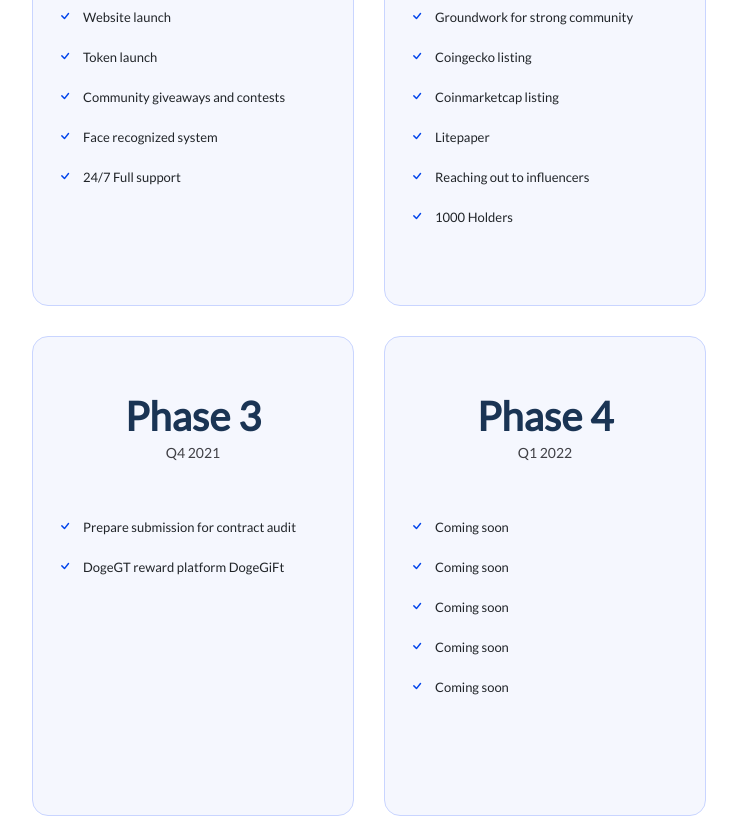
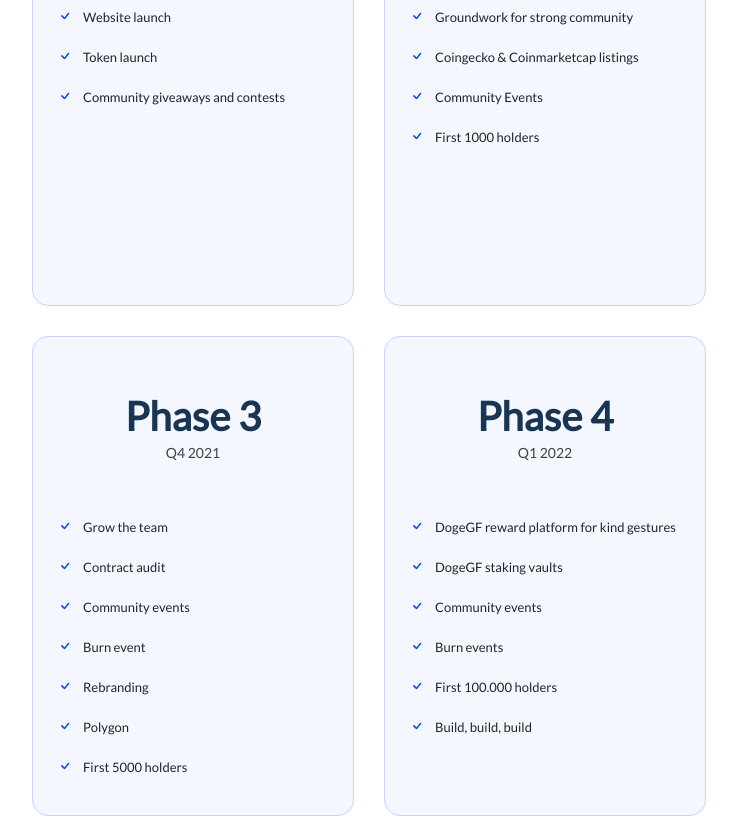
Before and after one commit to cookieranger/dogegf, a React (Create React App) app in the folder frontend/: page / in a window 1280 px wide. Shown: the part 2780-3597 px from the top of the page, without its empty margins (271-1008 px from the left). Built offline with nearby package versions, Linux system fonts and the light colour scheme.

Commit message:
[update] roadmap content and faq question

```diff
--- a/frontend/src/app/App.tsx
+++ b/frontend/src/app/App.tsx
@@ -352,14 +352,6 @@ function App() {
                           <i className="bi bi-check" />
                           <span>Community giveaways and contests</span>
                         </li>
-                        <li>
-                          <i className="bi bi-check" />
-                          <span>Face recognized system</span>
-                        </li>
-                        <li>
-                          <i className="bi bi-check" />
-                          <span>24/7 Full support</span>
-                        </li>
                       </ul>
                     </div>
                   </div>
@@ -378,23 +370,15 @@ function App() {
                         </li>
                         <li>
                           <i className="bi bi-check" />
-                          <span>Coingecko listing</span>
+                          <span>Coingecko & Coinmarketcap listings</span>
                         </li>
                         <li>
                           <i className="bi bi-check" />
-                          <span>Coinmarketcap listing</span>
+                          <span>Community Events</span>
                         </li>
                         <li>
                           <i className="bi bi-check" />
-                          <span>Litepaper</span>
-                        </li>
-                        <li>
-                          <i className="bi bi-check" />
-                          <span>Reaching out to influencers</span>
-                        </li>
-                        <li>
-                          <i className="bi bi-check" />
-                          <span>1000 Holders</span>
+                          <span>First 1000 holders</span>
                         </li>
                       </ul>
                     </div>
@@ -410,11 +394,31 @@ function App() {
                       <ul className="list-unstyled">
                         <li>
                           <i className="bi bi-check" />
-                          <span>Prepare submission for contract audit</span>
+                          <span>Grow the team</span>
                         </li>
                         <li>
                           <i className="bi bi-check" />
-                          <span>DogeGT reward platform DogeGiFt</span>
+                          <span>Contract audit</span>
+                        </li>
+                        <li>
+                          <i className="bi bi-check" />
+                          <span>Community events</span>
+                        </li>
+                        <li>
+                          <i className="bi bi-check" />
+                          <span>Burn event</span>
+                        </li>
+                        <li>
+                          <i className="bi bi-check" />
+                          <span>Rebranding</span>
+                        </li>
+                        <li>
+                          <i className="bi bi-check" />
+                          <span>Polygon</span>
+                        </li>
+                        <li>
+                          <i className="bi bi-check" />
+                          <span>First 5000 holders</span>
                         </li>
                       </ul>
                     </div>
@@ -430,23 +434,27 @@ function App() {
                       <ul className="list-unstyled">
                         <li>
                           <i className="bi bi-check" />
-                          <span>Coming soon</span>
+                          <span>DogeGF reward platform for kind gestures</span>
                         </li>
                         <li>
                           <i className="bi bi-check" />
-                          <span>Coming soon</span>
+                          <span>DogeGF staking vaults</span>
                         </li>
                         <li>
                           <i className="bi bi-check" />
-                          <span>Coming soon</span>
+                          <span>Community events</span>
                         </li>
                         <li>
                           <i className="bi bi-check" />
-                          <span>Coming soon</span>
+                          <span>Burn events</span>
                         </li>
                         <li>
                           <i className="bi bi-check" />
-                          <span>Coming soon</span>
+                          <span>First 100.000 holders</span>
+                        </li>
+                        <li>
+                          <i className="bi bi-check" />
+                          <span>Build, build, build</span>
                         </li>
                       </ul>
                     </div>
@@ -906,8 +914,8 @@ function App() {
                       >
                         <i className="faq-icon bi bi-plus fs-3" />
                         <span className="faq-title">
-                          Why does the MetaMask wallet doesn’t show the fiat
-                          value of my $DOGEGF tokens?
+                          Why doesn't the MetaMask wallet show the fiat value of
+                          my $DOGEGF tokens?
                         </span>
                       </div>
                       <div
```
